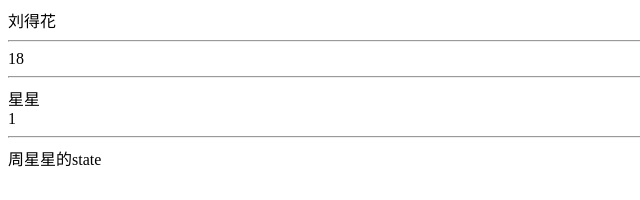
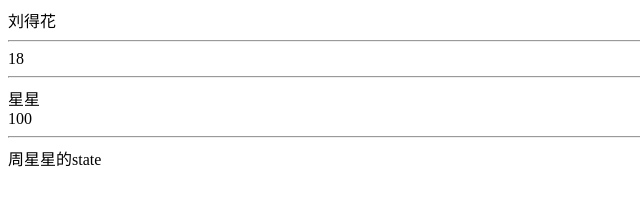
Before and after one commit to sundung/react-ts, a React (Create React App) app: page / in a window 1280 px wide. Shown: the top 200 px of the page, without its empty margins (0-640 px from the left). Built offline with nearby package versions, Linux system fonts and the light colour scheme.

Commit message:
使用箭头函数来解决 state的异步问题,同时注意箭头函数的this指向问题

```diff
--- a/src/components/State.tsx
+++ b/src/components/State.tsx
@@ -16,10 +16,18 @@ export default class state extends Component<Iprops, Istate> {
   // 生命周期
   componentDidMount() {
     // 注意 state 有可能是异步的
+    // for (let i = 0; i < 100; i++) {
+    //   this.setState({
+    //     count: this.state.count + 1,
+    //   })
+    // }
+
+    // 这样写是正确的
     for (let i = 0; i < 100; i++) {
-      this.setState({
-        count: this.state.count + 1,
-      })
+      this.setState((state, props) => ({
+        // 注意 箭头函数 的 this 指向
+        count: state.count + 1,
+      }))
     }
   }
   render() {
```
